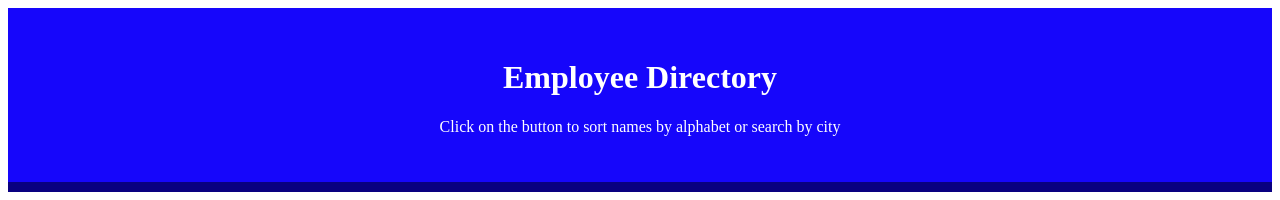
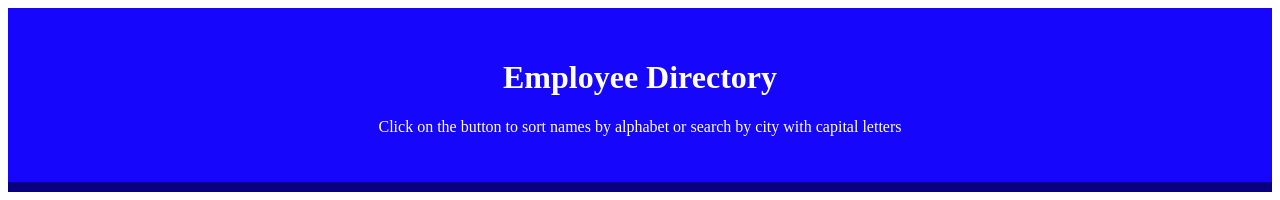
Before and after one commit to Kmcateer926/react-employee-tracker, a React (Create React App) app: page / in a window 1280 px wide. Shown: the top 200 px of the page. Built offline with nearby package versions, Linux system fonts and the light colour scheme; no server answers.

Commit message:
polishing

```diff
--- a/src/components/Header/Header.jsx
+++ b/src/components/Header/Header.jsx
@@ -5,7 +5,7 @@ function Header() {
     <div className="header">
       <h1>Employee Directory</h1>
       <p>
-        Click on the button to sort names by alphabet or search by city
+        Click on the button to sort names by alphabet or search by city with capital letters
       </p>
     </div>
   );
```
Also changed, not shown: 1 other file (tests, documents, lock files or other folders).
